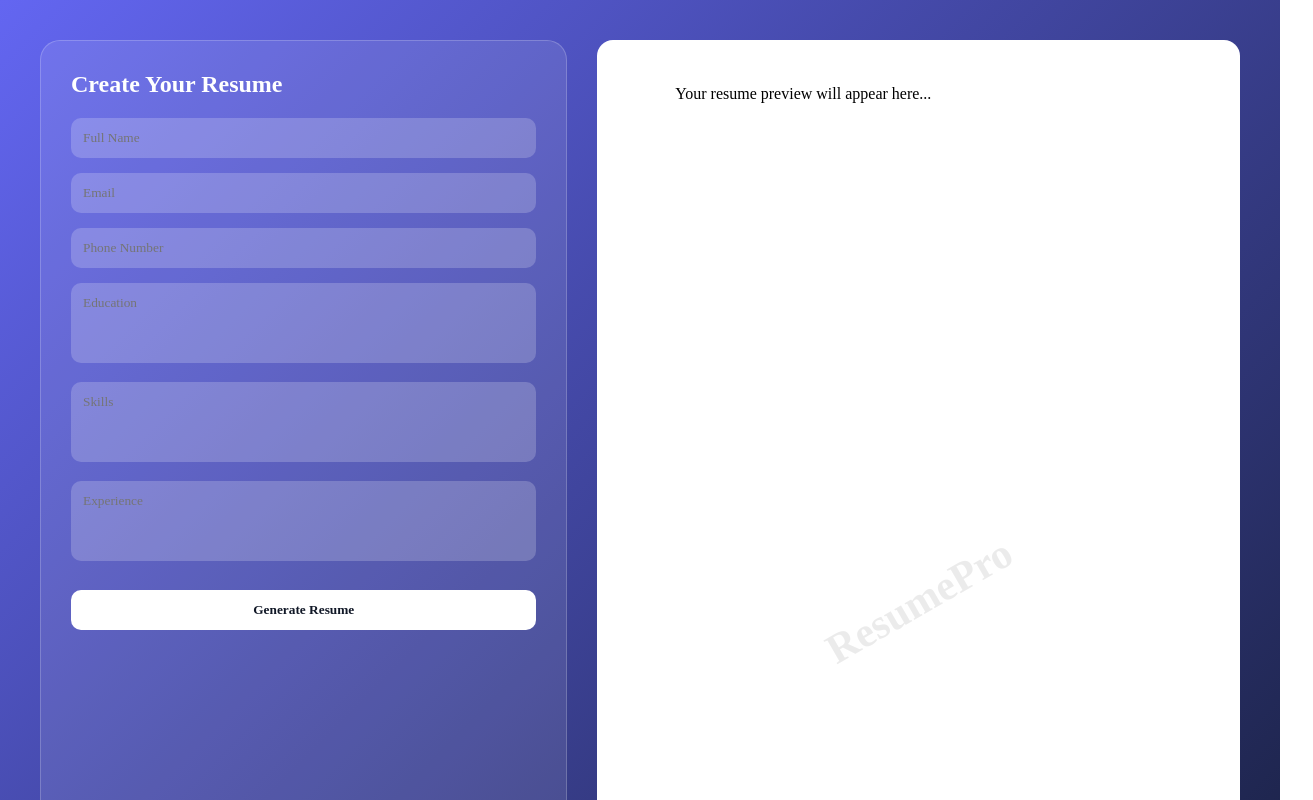
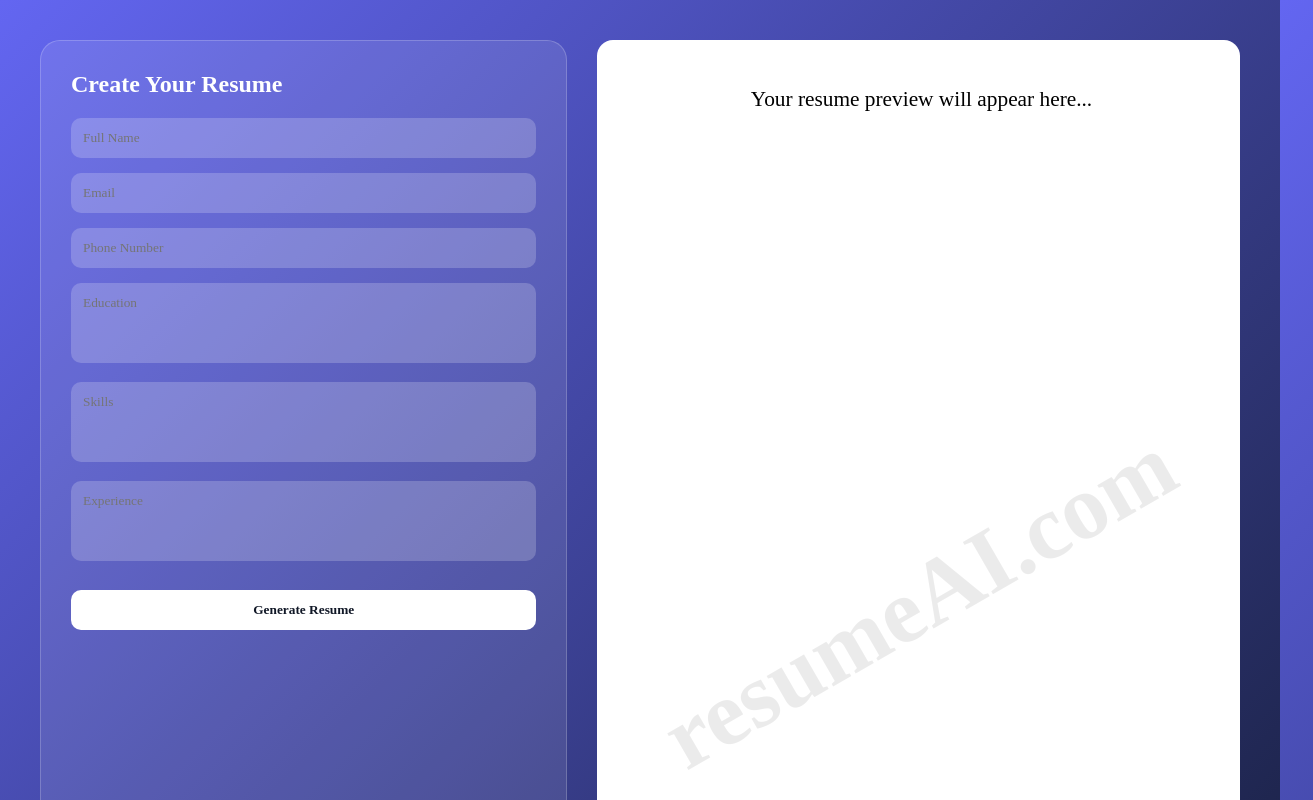
Before and after one commit to govindapt8146/AI_resume_generator, a website: page public/generator.html in a window 1280 px wide. Shown: the top 800 px of the page, 1313 px wide, since content can reach past the window. Drawn offline with nearby package versions, Linux system fonts and the light colour scheme.

Commit message:
watermark changed from resumePro to resumeAI.com

```diff
--- a/public/generator.html
+++ b/public/generator.html
@@ -29,7 +29,7 @@
     <!-- OUTPUT SECTION -->
     <div>
       <div class="output-card">
-         <div id="Watermark">ResumePro</div>
+         <div id="Watermark">resumeAI.com</div>
          <div id="output">
        <p >Your resume preview will appear here...</p>
          </div>
--- a/public/style.css
+++ b/public/style.css
@@ -1,6 +1,6 @@
 @page {
   size: A4;
-  margin: 0mm;
+  margin: 10mm;
 }
 
 * {
@@ -111,8 +111,8 @@
   top: 50%;
   left: 50%;
   transform: translate(-50%, -50%) rotate(-30deg);
-  font-size: 42px;
-  font-weight: 700;
+  font-size: 92px;
+  font-weight: 800;
   color: rgba(0, 0, 0, 0.08);
   pointer-events: none;
 }
@@ -120,10 +120,10 @@
 #output {
   width: 100%;
   font-family: "Times New Roman", serif;
-  font-size: 12pt;
+  font-size: 16pt;
   line-height: 1.8;
   color: #000;
-  margin-left: 10mm;
+  margin-left: 30mm;
 }
 
 /* ===== TABLET ===== */
```
